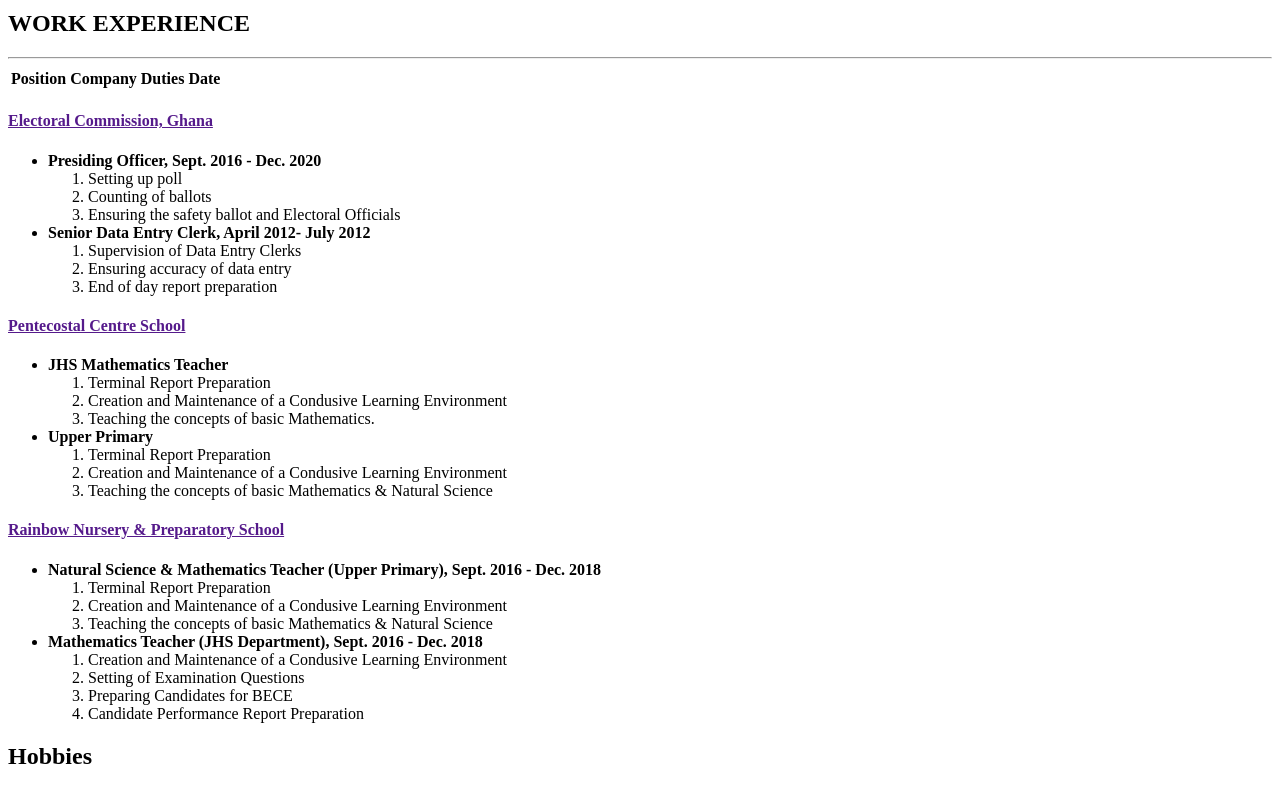
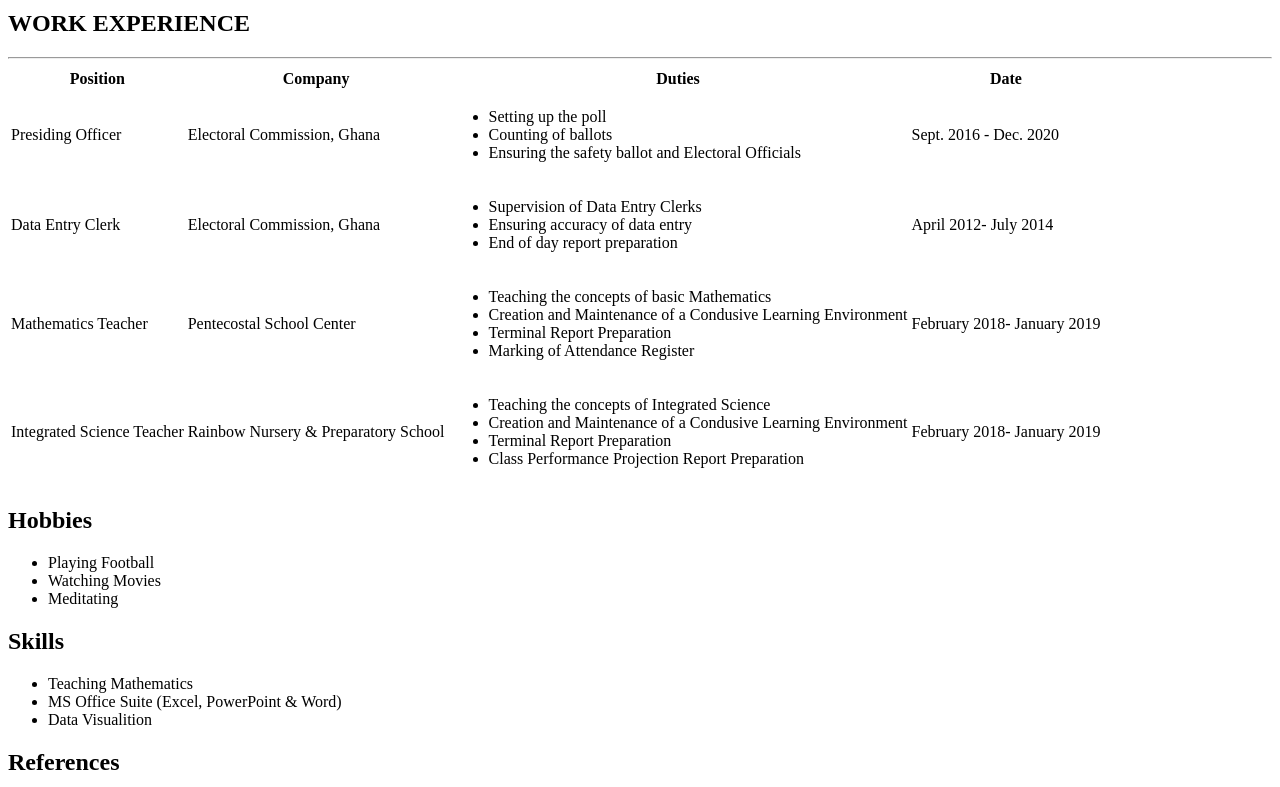
Before and after one commit to GodfredAsa/WEEK-1, a plain HTML site: page index.html in a window 1280 px wide. Shown: the part 716-1503 px from the top of the page. Drawn offline with Linux system fonts and the light colour scheme.

Commit message:
done with work experience

```diff
--- a/index.html
+++ b/index.html
@@ -16,6 +16,7 @@
 
         .college_logo{
           max-width: 40px;
+          border-radius: 90%;
         }
     </style>
 
@@ -106,88 +107,78 @@
 
                                   <table>
                                     <thead>
-                                      <th>Position</th>
-                                      <th>Company</th>
-                                      <th>Duties</th>
-                                      <th>Date</th>
+                                      <tr>
+                                          <th>Position</th>
+                                          <th>Company</th>
+                                          <th>Duties</th>
+                                          <th>Date</th>
+                                      </tr>
                                     </thead>
+
+                                    <tbody>
+            <!--****  WORK EXPERIENCE 1 ***-->
+                                      <tr>
+                                        <td>Presiding Officer</td>
+                                        <td>Electoral Commission, Ghana</td>
+                                        <td>
+                                          <ul>
+                                            <li>Setting up the poll</li>
+                                            <li>Counting of ballots</li>
+                                            <li>Ensuring the safety ballot and Electoral Officials</li>
+                                          </ul>
+                                        </td>
+                                        <td>Sept. 2016 - Dec. 2020</td>
+                                      </tr>
+
+                                      <tr>
+                                        <td>Data Entry Clerk</td>
+                                        <td>Electoral Commission, Ghana</td>
+                                        <td>
+                                          <ul>
+                                            <li>Supervision of Data Entry Clerks</li>
+                                            <li>Ensuring accuracy of data entry</li>
+                                            <li>End of day report preparation</li>
+                                          </ul>
+                                        </td>
+                                        <td>April 2012- July 2014</td>
+                                      </tr>
+
+                                      <tr>
+                                        <td>Mathematics Teacher</td>
+                                        <td>Pentecostal School Center </td>
+                                        <td>
+                                          <ul>
+                                            <li>Teaching the concepts of basic Mathematics</li>
+                                            <li>Creation and Maintenance of a Condusive Learning Environment</li>
+                                            <li>Terminal Report Preparation</li>
+                                            <li>Marking of Attendance Register</li>
+                                          </ul>
+                                        </td>
+                                        <td>February 2018- January 2019</td>
+                                      </tr>
+
+                                      <tr>
+                                        <td>Integrated Science Teacher</td>
+                                        <td>Rainbow Nursery & Preparatory School </td>
+                                        <td>
+                                          <ul>
+                                            <li>Teaching the concepts of Integrated Science</li>
+                                            <li>Creation and Maintenance of a Condusive Learning Environment</li>
+                                            <li>Terminal Report Preparation</li>
+                                            <li>Class Performance Projection Report Preparation</li>
+                                          </ul>
+                                        </td>
+                                        <td>February 2018- January 2019</td>
+                                      </tr>
+
+                                    </tbody>
+
+
 
                                   </table>
                             </div>
 
-                            <div>
-                                  <h4>
-                                    <a href="">Electoral Commission, Ghana  </a>
-                                  </h4>
-                                  <ul>
-                                    <li>
-                                      <b>Presiding Officer, Sept. 2016 - Dec. 2020</b>
-                                    </li>
-                                    <ol>
-                                      <li>Setting up poll</li>
-                                      <li>Counting of ballots</li>
-                                      <li>Ensuring the safety ballot and Electoral Officials</li>
-                                    </ol>
-                                    <li>
-                                      <b>Senior Data Entry Clerk, April 2012- July 2012</b>
-                                    </li>
-                                    <ol>
 
-                                      <li>Supervision of Data Entry Clerks</li>
-                                      <li>Ensuring accuracy of data entry</li>
-                                      <li>End of day report preparation</li>
-                                    </ol>
-
-                                  </ul>
-                            </div>
-
-                            <div>
-                                <h4>
-                                      <a href="">Pentecostal Centre School</a>
-                                </h4>
-
-                                <ul>
-                                      <li><b>JHS Mathematics Teacher</b></li>
-                                      <ol>
-                                        <li>Terminal Report Preparation</li>
-                                        <li>Creation and Maintenance of a Condusive Learning Environment</li>
-                                        <li>Teaching the concepts of basic Mathematics.</li>
-                                      </ol>
-                                      <li><b>Upper Primary </b></li>
-                                      <ol>
-                                        <li>Terminal Report Preparation</li>
-                                        <li>Creation and Maintenance of a Condusive Learning Environment</li>
-                                        <li>Teaching the concepts of basic Mathematics & Natural Science</li>
-                                      </ol>
-                                </ul>
-                          </div>
-
-                          <div>
-                            <h4>
-                              <a href="">Rainbow Nursery & Preparatory School </a>
-                            </h4>
-                            <ul>
-                              <li>
-                                <b>Natural Science & Mathematics Teacher (Upper Primary), Sept. 2016 - Dec. 2018</b>
-                              </li>
-                              <ol>
-                                <li>Terminal Report Preparation</li>
-                                <li>Creation and Maintenance of a Condusive Learning Environment</li>
-                                <li>Teaching the concepts of basic Mathematics & Natural Science</li>
-                              </ol>
-                              <li>
-                                <b>Mathematics Teacher (JHS Department), Sept. 2016 - Dec. 2018</b>
-                              </li>
-                              <ol>
-
-                                <li>Creation and Maintenance of a Condusive Learning Environment</li>
-                                <li>Setting of Examination Questions</li>
-                                <li>Preparing Candidates for BECE</li>
-                                <li>Candidate Performance Report Preparation</li>
-                              </ol>
-
-                            </ul>
-                      </div>
 <!-- HOBBIES SECTION OF THE PAGE -->
                       <div>
                         <div>
```
